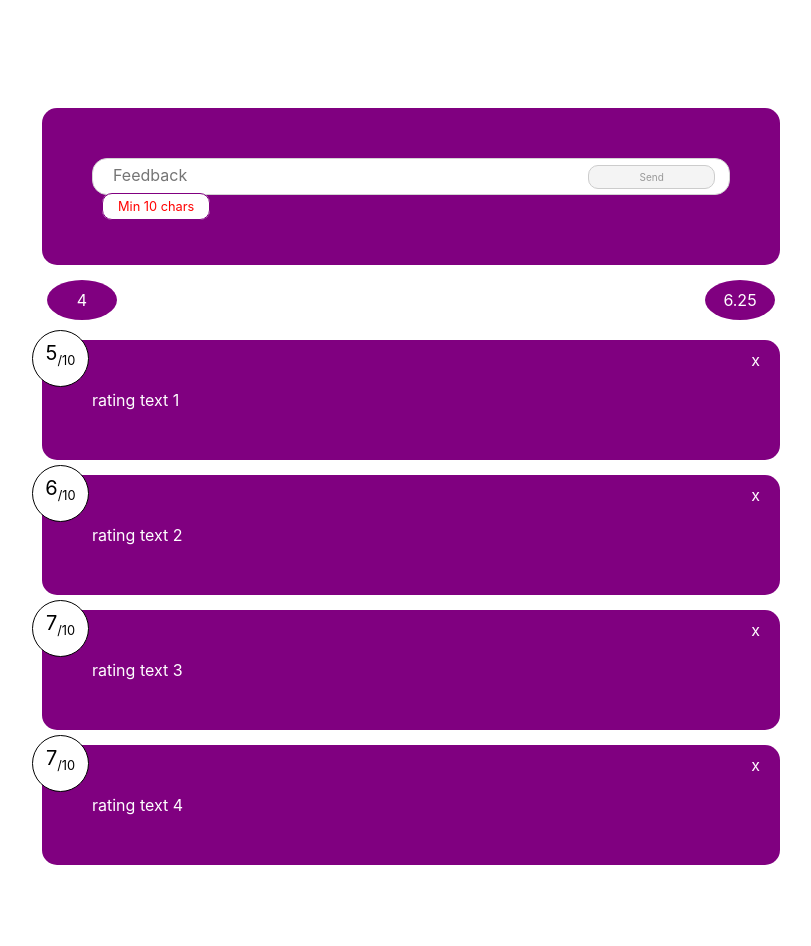
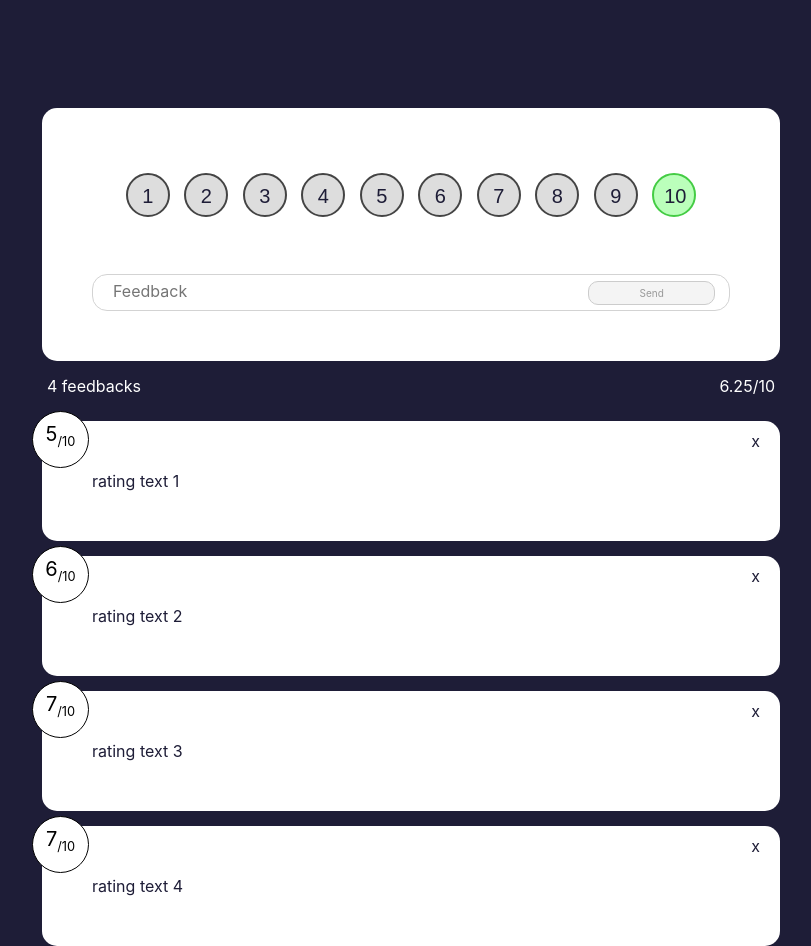
Before and after one commit to m-housni/feedback-app-with-svelte, a Svelte app: page / in a window 1280 px wide. Shown: the whole page, without its empty margins (229-1040 px from the left). Before the commit the page ends 865 px from the top, so only its background shows below. Built offline with nearby package versions, Linux system fonts and the light colour scheme.

Commit message:
added rating selection

```diff
--- a/public/global.css
+++ b/public/global.css
@@ -1,38 +1,33 @@
+/* define variables for the primary colors */
 html, body {
   position: relative;
   width: 100%;
   height: 100%;
-}
+  background: #1E1D37; }
 
 body {
-	color: #333;
+  color: #1E1D37;
   margin: 0;
   padding: 8px;
   box-sizing: border-box;
-	font-family: -apple-system, BlinkMacSystemFont, "Segoe UI", Roboto, Oxygen-Sans, Ubuntu, Cantarell, "Helvetica Neue", sans-serif;
-}
+  font-family: -apple-system, BlinkMacSystemFont, "Segoe UI", Roboto, Oxygen-Sans, Ubuntu, Cantarell, "Helvetica Neue", sans-serif; }
 
 .container {
   max-width: 768px;
-	margin: 100px auto;
-}
+  margin: 100px auto; }
 
 a {
-	color: rgb(0,100,200);
-	text-decoration: none;
-}
+  color: #0064c8;
+  text-decoration: none; }
 
 a:hover {
-	text-decoration: underline;
-}
+  text-decoration: underline; }
 
 a:visited {
-	color: rgb(0,80,160);
-}
+  color: #0050a0; }
 
 label {
-	display: block;
-}
+  display: block; }
 
 input, button, select, textarea {
   font-family: inherit;
@@ -42,55 +37,30 @@ input, button, select, textarea {
   margin: 0 0 0.5em 0;
   box-sizing: border-box;
   border: 1px solid #ccc;
-	border-radius: 2px;
-}
+  border-radius: 2px; }
 
 input:disabled {
-	color: #ccc;
-}
+  color: #ccc; }
 
 button {
   color: #333;
   background-color: #f4f4f4;
-	outline: none;
-}
+  outline: none; }
 
 button:disabled {
-	color: #999;
-}
+  color: #999; }
 
 button:not(:disabled):active {
-	background-color: #ddd;
-}
+  background-color: #ddd; }
 
 button:focus {
-	border-color: #666;
-}
+  border-color: #666; }
 
 .text-center {
-	text-align: center;
-}
+  text-align: center; }
 
 .float-left {
-	float: left;
-}
+  float: left; }
 
 .float-right {
-	float: right;
-}
-
-.space-around {
-	padding-bottom: 45px;;
-	padding-left: 20px;
-	padding-right: 20px;
-}
-
-.badge {
-	background-color: #800080;
-	color: #fff;
-	padding: 10px;
-	border-radius: 50%;
-	text-align: center;
-	display: block;
-	min-width: 50px;
-}
+  float: right; }
--- /dev/null
+++ b/public/global.scss
@@ -0,0 +1,84 @@
+/* define variables for the primary colors */
+$primary_1: #1E1D37;
+
+html, body {
+	position: relative;
+	width: 100%;
+	height: 100%;
+	background: $primary_1;
+}
+
+body {
+	color: $primary_1;
+	margin: 0;
+	padding: 8px;
+	box-sizing: border-box;
+	font-family: -apple-system, BlinkMacSystemFont, "Segoe UI", Roboto, Oxygen-Sans, Ubuntu, Cantarell, "Helvetica Neue", sans-serif;
+}
+
+.container {
+	max-width: 768px;
+	margin: 100px auto;
+}
+
+a {
+	color: rgb(0,100,200);
+	text-decoration: none;
+}
+
+a:hover {
+	text-decoration: underline;
+}
+
+a:visited {
+	color: rgb(0,80,160);
+}
+
+label {
+	display: block;
+}
+
+input, button, select, textarea {
+	font-family: inherit;
+	font-size: inherit;
+	-webkit-padding: 0.4em 0;
+	padding: 0.4em;
+	margin: 0 0 0.5em 0;
+	box-sizing: border-box;
+	border: 1px solid #ccc;
+	border-radius: 2px;
+}
+
+input:disabled {
+	color: #ccc;
+}
+
+button {
+	color: #333;
+	background-color: #f4f4f4;
+	outline: none;
+}
+
+button:disabled {
+	color: #999;
+}
+
+button:not(:disabled):active {
+	background-color: #ddd;
+}
+
+button:focus {
+	border-color: #666;
+}
+
+.text-center {
+	text-align: center;
+}
+
+.float-left {
+	float: left;
+}
+
+.float-right {
+	float: right;
+}
--- a/src/App.svelte
+++ b/src/App.svelte
@@ -26,10 +26,6 @@
       text: "rating text 4"
     },
   ]
-  let list = [5,2,2]
-  // reactive value
-  $: count = feedback.length
-  $: avg = feedback.length ? feedback.reduce((prev, cur) => { return {rating: prev.rating+cur.rating}}) : {}
 
   const deleteFeedback = (e) => {
     const fbId = e.detail
@@ -43,17 +39,6 @@
 
   <FeedbackForm />
 
-  {#if count }
-  <div class="space-around">
-    <div class="float-left">
-      <span class="badge">{count}</span>
-    </div>
-    <div class="float-right">
-      <span class="badge">{avg.rating / count}</span>
-    </div>
-  </div>
-  {/if}
-
 	<FeedbackList feedback="{feedback}" on:delete-feedback={deleteFeedback}/>
 	<!--
 		Equivalent to:
--- a/src/components/Card.svelte
+++ b/src/components/Card.svelte
@@ -7,8 +7,7 @@
     padding: 50px 50px;
     margin: 15px;
     border-radius: 15px;
-    color: #fff;
-    background-color: purple;
     position: relative;
+    background: #fff;
   }
 </style>
--- a/src/components/FeedbackForm.svelte
+++ b/src/components/FeedbackForm.svelte
@@ -1,26 +1,29 @@
 <script>
-
-let btnDisabled = true
+import RatingSelect from './RatingSelect.svelte'
+let btnDisabled = true, error = null
 
 const handleInput = (e) => {
   let ln = e.target.value.trim().length
   if(ln>=10) {
     btnDisabled = false
+    error = null
   } else {
     btnDisabled = true
+    error = 'Min 10 chars'
   }
 }
-
-$: error = btnDisabled ? 'Min 10 chars' : false
 
 </script>
 
 <form>
+  <RatingSelect />
   <div class="input-group text-center">
     <input type="text" placeholder="Feedback" on:input={handleInput}>
     <button disabled={btnDisabled}>Send</button>
   </div>
-  {#if error}<span class="error-badge">{error}</span>{/if}
+  {#if error}
+    <span class="error-badge">{error}</span>
+  {/if}
 </form>
 
 <style>
@@ -29,7 +32,7 @@ $: error = btnDisabled ? 'Min 10 chars' : false
     background: #fff;
     color: red;
     padding: 5px 15px;
-    border: 1px purple solid;
+    border: 1px #1E1D37 solid;
     border-radius: 10px;
     font-size:.8rem;
     margin-left: 10px;
@@ -37,7 +40,7 @@ $: error = btnDisabled ? 'Min 10 chars' : false
   }
 
   form {
-    background: purple;
+    background: #fff;
     padding: 50px 50px;
     margin: 15px;
     border-radius: 15px;
--- a/src/components/FeedbackList.svelte
+++ b/src/components/FeedbackList.svelte
@@ -3,14 +3,38 @@
 
   export let feedback = []
   console.log(feedback)
+
+  // reactive value
+  $: count = feedback.length
+  $: avg = feedback.length ? feedback.reduce((prev, cur) => { return {rating: prev.rating+cur.rating}}) : {}
+
 </script>
 
 <main>
+
+  {#if count }
+  <div class="space-around">
+    <div class="float-left">
+      <span class="badge">{count} {count == 1 ? 'feedback' : 'feedbacks'}</span>
+    </div>
+    <div class="float-right">
+      <span class="badge">{avg.rating / count}/10</span>
+    </div>
+  </div>
+  {/if}
+
   {#each feedback as fb (fb.id)}
     <FeedbackItem {fb}  on:delete-feedback/>
   {/each}
 </main>
 
 <style>
-
+  .space-around {
+    padding-bottom: 30px;;
+    padding-left: 20px;
+    padding-right: 20px;
+  }
+  .badge {
+    color: #fff;
+  }
 </style>
--- /dev/null
+++ b/src/components/RatingSelect.svelte
@@ -0,0 +1,53 @@
+<script>
+let ratings =  [1,2,3,4,5,6,7,8,9,10]
+</script>
+
+<div class="radio-toolbar">
+    {#each ratings as rating (rating)}
+      <input type="radio" id="num{rating}" name="rating" value="{rating}" checked>
+      <label for="num{rating}">{rating}</label>
+    {/each}
+</div>
+<p>&nbsp;</p>
+
+<style>
+.radio-toolbar {
+  margin: 10px;
+  text-align: center;
+}
+
+.radio-toolbar input[type="radio"] {
+  opacity: 0;
+  position: fixed;
+  width: 0;
+}
+
+.radio-toolbar label {
+    display: inline-block;
+    background-color: #ddd;
+    width: 20px;
+    height: 20px;
+    padding:10px;
+    font-family: sans-serif, Arial;
+    font-size: 20px;
+    border: 2px solid #444;
+    border-radius: 50%;
+    text-align: center;
+    margin: 5px
+}
+
+.radio-toolbar label:hover {
+  background-color: #dfd;
+}
+
+.radio-toolbar input[type="radio"]:focus + label {
+    border: 2px dashed #444;
+}
+
+.radio-toolbar input[type="radio"]:checked + label {
+    background-color: #bfb;
+    border-color: #4c4;
+}
+
+
+</style>
```
Also changed, not shown: package.json (+8 -3 lines), 2 other files (tests, documents, lock files or other folders). Lines whose indentation alone changed are shown as unchanged.
